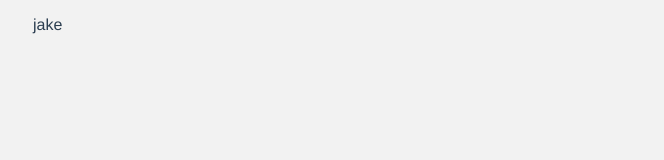
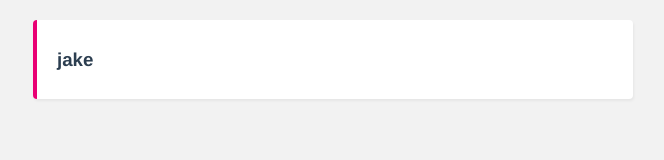
Before and after one commit to NeginSal/Vue-CRUD, a Vue app: page / in a window 1280 px wide. Shown: the top 160 px of the page, without its empty margins (307-971 px from the left). Built offline with nearby package versions, Linux system fonts and the light colour scheme; data requests are answered from the project's data file.

Commit message:
add singleuser component

```diff
--- a/db.json
+++ b/db.json
@@ -1,5 +1,5 @@
 {
-    "user":
+    "users":
     [
         {
             "email": "jake@jake.jake",
--- /dev/null
+++ b/src/components/SingleUser.vue
@@ -0,0 +1,38 @@
+<template>
+  <div class="users">
+    <div class="actions">
+      <h3 @click="showDetails=!showDetails">{{ user.username }}</h3>
+    </div>
+    <div v-if="showDetails" >
+      <p>{{ user.email }}</p>
+      <p>{{ user.bio }}</p>
+    </div>
+  </div>
+</template>
+
+<script>
+export default {
+  data() {
+    return {
+      showDetails: false,
+    };
+  },
+  props: ["user"],
+
+};
+</script>
+
+
+<style scoped>
+.users {
+  margin: 20px auto;
+  background: white;
+  padding: 10px 20px;
+  border-radius: 4px;
+  box-shadow: 1px 2px 3px rgba(0, 0, 0, 0.05);
+  border-left: 4px solid #e90074;
+}
+h3 {
+  cursor: pointer;
+}
+</style>
--- a/src/views/Home.vue
+++ b/src/views/Home.vue
@@ -1,26 +1,29 @@
 <template>
   <div class="home">
-    <div v-if="user.length">
-      <div v-for="item in user" :key="item.token">
-        <p>{{item.username}}</p>
+    <div v-if="users.length">
+      <div v-for="user in users" :key="user.token">
+        <SingleUser :user="user"/>
       </div>
     </div>
   </div>
 </template>
 
 <script>
+import SingleUser from "../components/SingleUser";
 export default {
   name: "Home",
-  components: {},
+  components: {
+    SingleUser,
+  },
   data() {
     return {
-      user: [],
+      users: [],
     };
   },
   mounted() {
-    fetch("http://localhost:3000/user")
+    fetch("http://localhost:3000/users")
       .then((res) => res.json())
-      .then((data) => (this.user = data))
+      .then((data) => (this.users = data))
       .catch((err) => console.log(err.message));
   },
 };
```
